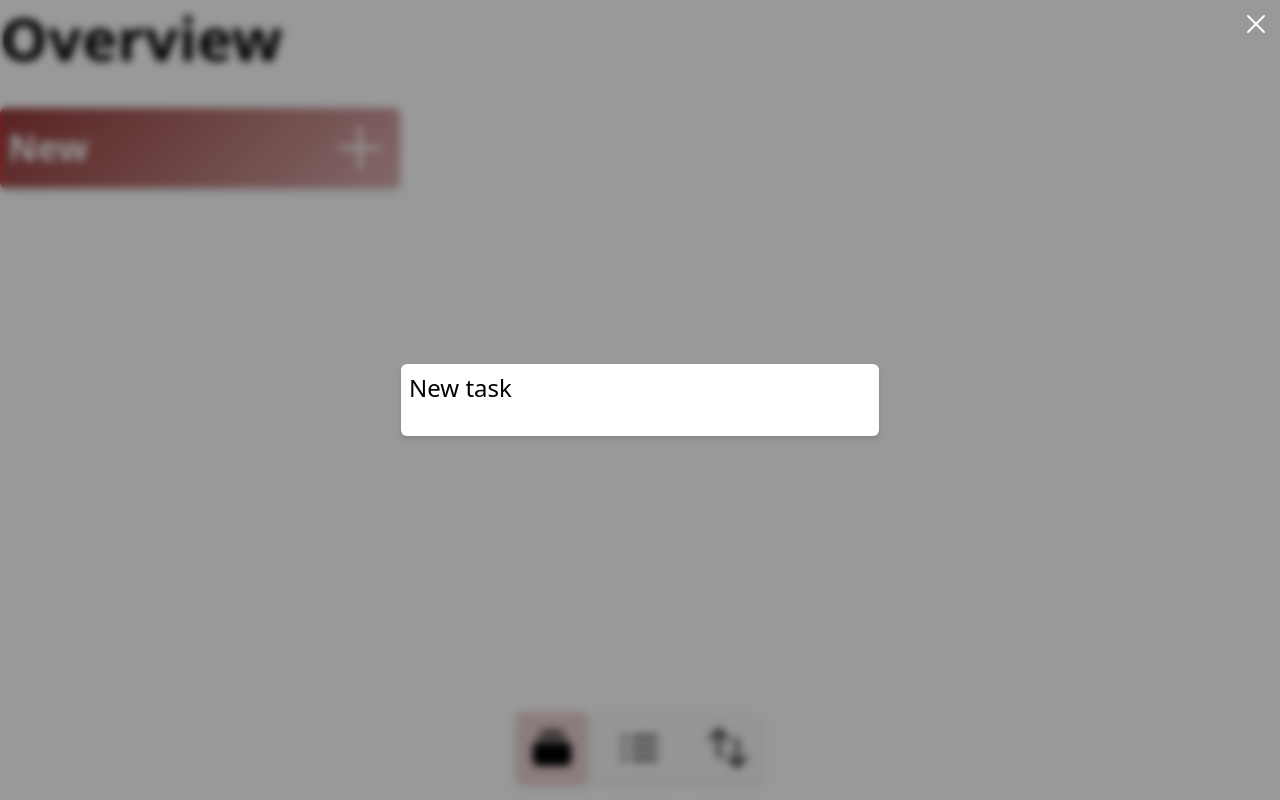
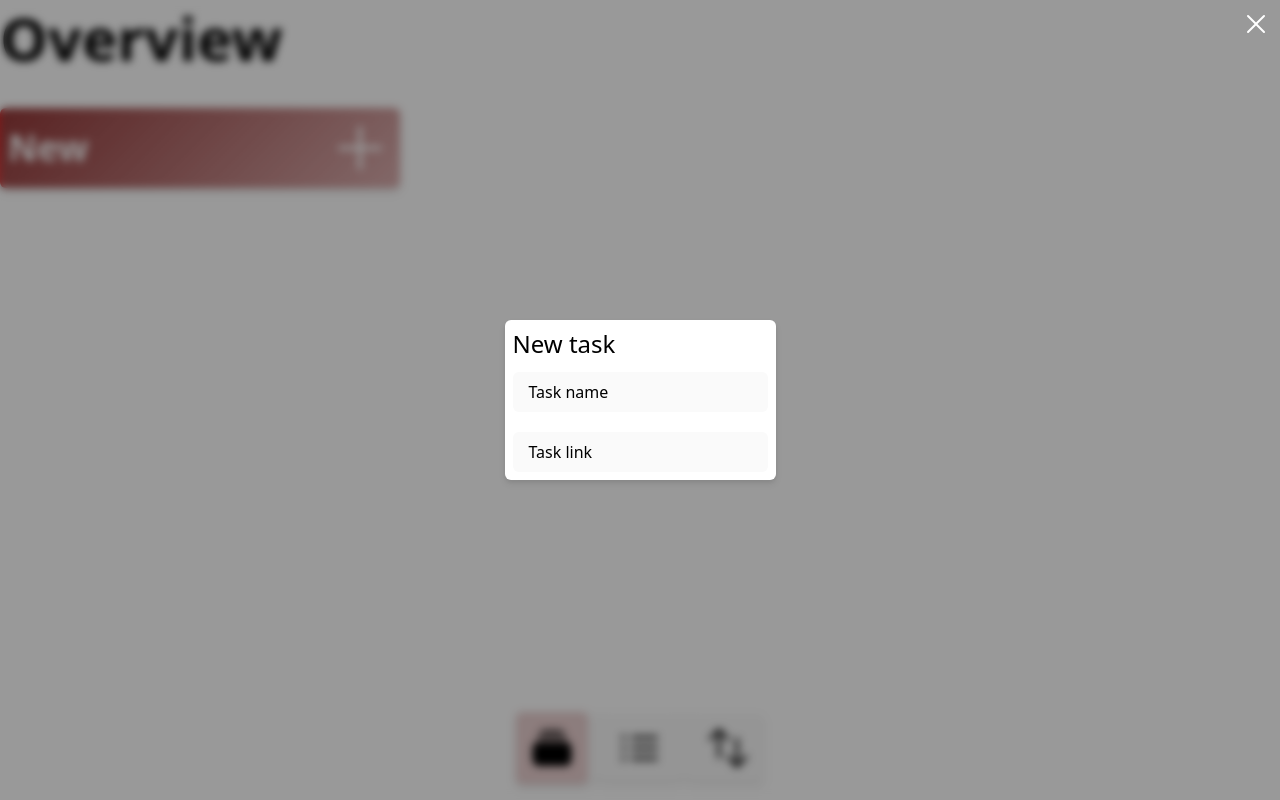
Before and after one commit to AntanasGa/TimeHolder, a Vue app: page /tasks/new in a window 1280 px wide. Built offline with nearby package versions, Linux system fonts and the light colour scheme.

Commit message:
adding input

```diff
--- /dev/null
+++ b/src/components/formFunctions/StyledInput.vue
@@ -0,0 +1,47 @@
+<template>
+  <div class="w-full relative group pt-1" title="foo">
+    <input
+      :type="type || 'text'"
+      class="relative outline-none rounded-md w-full bg-zinc-50 focus:bg-zinc-200 p-2 pl-4 peer/input hover:bg-zinc-100"
+      :name="name"
+      :id="name"
+      v-model="value"
+    />
+    <label :for="name"
+    :class="[
+      'pointer-events-none',
+      'absolute',
+      'text-md',
+      'left-4',
+      'transition-all',
+      'peer-focus/input:-translate-y-1/2',
+      'peer-focus/input:text-sm',
+      'peer-focus/input:top-1',
+      'peer-focus/input:left',
+      ...(value ? ['-translate-y-1/2 top-1 text-sm'] : ['tranlsate-y-1/2 top-3'])
+    ]">
+      {{ title }}
+    </label>
+  </div>
+</template>
+
+<script setup lang="ts">
+import { computed } from 'vue';
+
+const props = defineProps({
+  modelValue: String,
+  type: String,
+  title: String,
+  name: String,
+});
+const emit = defineEmits<{ (e: 'update:modelValue', value: string | undefined): void }>();
+
+const value = computed({
+  get() {
+    return props.modelValue;
+  },
+  set(value) {
+    emit('update:modelValue', value);
+  }
+})
+</script>
--- a/src/routes/Task.vue
+++ b/src/routes/Task.vue
@@ -1,9 +1,11 @@
 <template>
   <Modal :onCancel="onCancel">
     <div class="rounded-md drop-shadow-md backdrop-blur-sm bg-white p-2">
-      <h1 class="bold text-2xl">{{ id < 0 ? "New task" : `Edit task ${task.taskName.value}` }}</h1>
-      <input type="string" v-model="task.taskName.value">
-      <input type="string" v-model="task.taskLink.value">
+      <h1 class="bold text-2xl mb-2">{{ id < 0 ? "New task" : `Edit task ${task.taskName.value}` }}</h1>
+      <div class="flex flex-col gap-4">
+        <StyledInput v-model="task.taskName.value" :name="'taskName'" :title="'Task name'" />
+        <StyledInput v-model="task.taskLink.value" :name="'taskLink'" :title="'Task link'" />
+      </div>
       <a v-if="id > -1" class="flex gap-1" :href="task.taskLink.value">To task <LinkIcon class="w-3 h-3" /></a>
     </div>
   </Modal>
@@ -12,6 +14,7 @@
 <script setup lang="ts">
 import { DBContext } from '@/components/DatabaseContext.vue';
 import Modal from '@/components/Modal.vue';
+import StyledInput from '@/components/formFunctions/StyledInput.vue';
 import { useDBCacheStore } from '@/stores/DBCacheStore';
 import { IEntity, ITask, IndexedItem } from '@/stores/documents';
 import { useForm, FormResponse, RefObject } from '@/util/Form';
```
